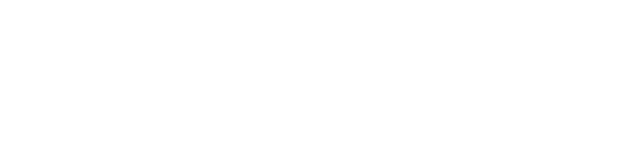
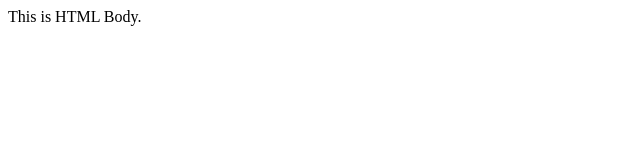
Before and after one commit to saket-zibtek/repo-basic, a plain HTML site: page index.html in a window 1280 px wide. Shown: the whole page, without its empty margins (0-640 px from the left). Drawn offline with Linux system fonts and the light colour scheme.

Commit message:
Adding body tag.

```diff
--- a/index.html
+++ b/index.html
@@ -2,4 +2,7 @@
 	<head>
 		<title>Index</title>
 	</head>
+	<body>
+		This is HTML Body.
+	</body>
 </html>
```
